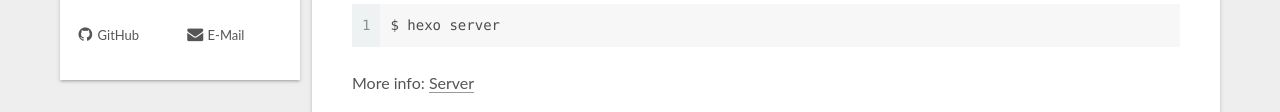
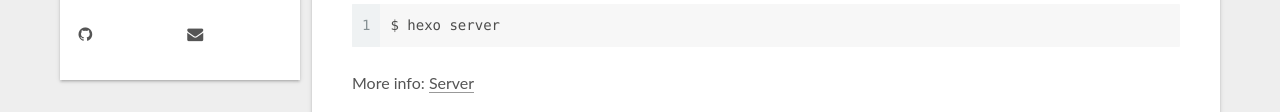
Before and after one commit to Naed/naed.github.io, a plain HTML site: page 2019/03/23/hello-world/index.html in a window 1280 px wide. Both pictures are taken after a click on the item "Overview". Shown: the part 555-667 px from the top of the page. Drawn offline with Linux system fonts and the light colour scheme.

Commit message:
Site updated: 2019-03-25 12:51:14

```diff
--- a/2019/03/23/hello-world/index.html
+++ b/2019/03/23/hello-world/index.html
@@ -573,9 +573,7 @@
 
 
 
-
-
-                  <a href="https://github.com/naed" title="GitHub &rarr; https://github.com/naed" rel="noopener" target="_blank"><i class="fa fa-fw fa-github"></i>GitHub</a>
+                  <a href="https://github.com/naed" title="GitHub &rarr; https://github.com/naed" rel="noopener" target="_blank"><i class="fa fa-fw fa-github"></i></a>
                 </span>
 
                 <span class="links-of-author-item">
@@ -584,9 +582,7 @@
 
 
 
-
-
-                  <a href="mailto:naed@live.com" title="E-Mail &rarr; mailto:naed@live.com" rel="noopener" target="_blank"><i class="fa fa-fw fa-envelope"></i>E-Mail</a>
+                  <a href="mailto:naed@live.com" title="E-Mail &rarr; mailto:naed@live.com" rel="noopener" target="_blank"><i class="fa fa-fw fa-envelope"></i></a>
                 </span>
 
             </div>
```
Also changed, not shown: 2019/03/24/First-Post/index.html (+2 -6 lines), 2019/03/24/Mardown基础入门/index.html (+2 -6 lines), archives/2019/03/index.html (+2 -6 lines), archives/2019/index.html (+2 -6 lines), archives/index.html (+2 -6 lines), index.html (+2 -6 lines), tags/learning/index.html (+2 -6 lines), tags/markdown/index.html (+2 -6 lines).
